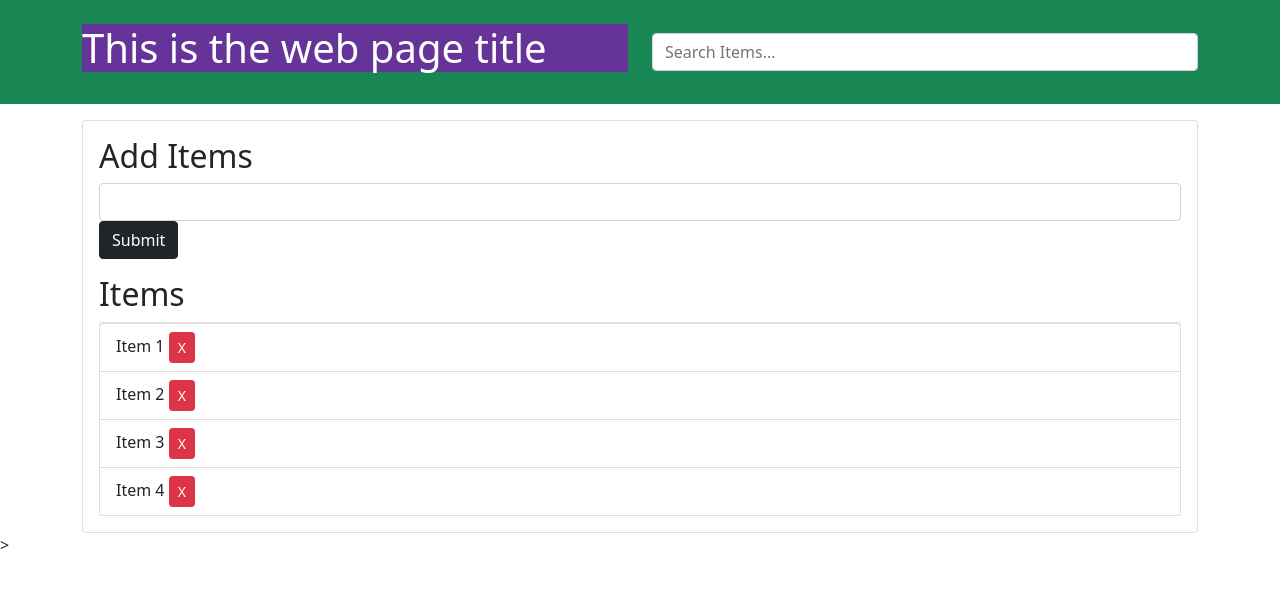
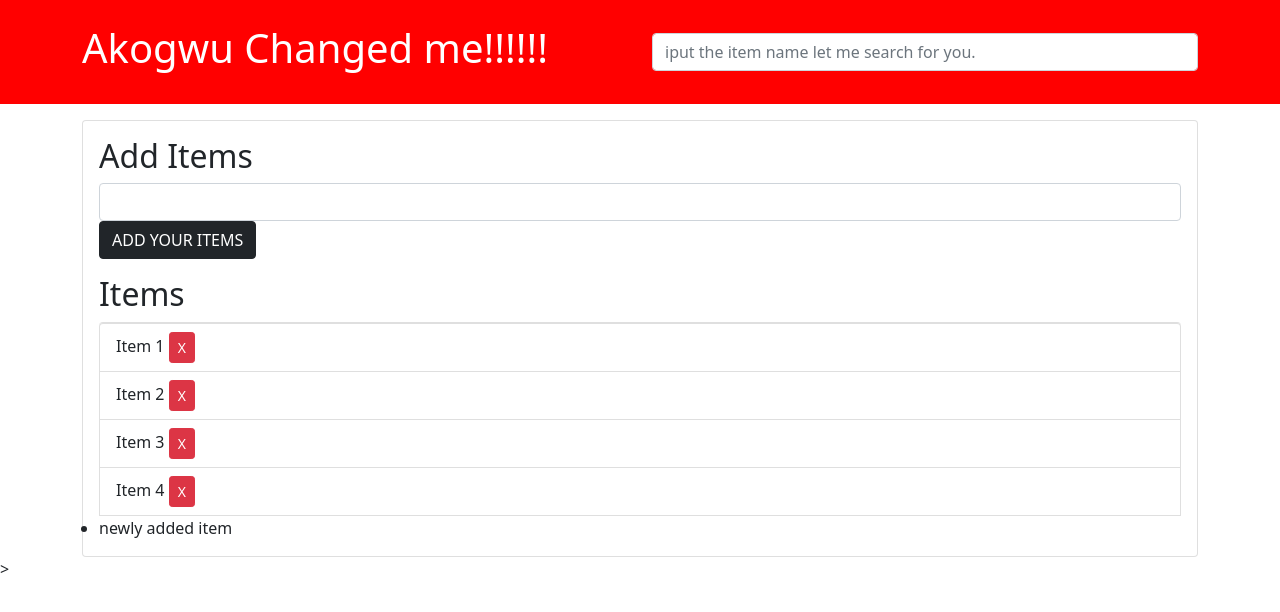
Before and after one commit to Akogwu24/DOM, a plain HTML site: page DOM/index.html in a window 1280 px wide. Drawn offline with Linux system fonts and the light colour scheme.

Commit message:
first trial on dom

```diff
--- a/DOM/index.html
+++ b/DOM/index.html
@@ -22,11 +22,11 @@
     <link rel="stylesheet" href="css/style.css" />
   </head>
   <body>
-    <header id="main-header" class="bg-success text-white p-4 mb-3">
+    <header id="main-header" class="text-white p-4 mb-3">
       <div class="container">
         <div class="row">
           <div class="col-md-6">
-            <h1 id="header-title">Item Lister<span style='display:none;'>123</span></h1>
+            <h1 id="header-title">Item Lister</h1>
           </div>
           <div class="col-md-6 align-self-center">
             <input
--- a/DOM/main.js
+++ b/DOM/main.js
@@ -109,8 +109,25 @@
 // console.log(newDiv);
 // container.insertBefore(newDiv, h1);
 
-// const multipleElelments = document.querySelectorAll('.row div');
-// console.log(multipleElelments);
-const title = document.getElementById('header-title');
-title.innerText = 'This is the web page title';
-title.style.backgroundColor = 'rebeccapurple';
+//My Own DOM manipulations
+const header = document.getElementById('main-header');
+header.style.backgroundColor = 'red';
+
+const headingTitle = document.getElementById('header-title');
+headingTitle.innerText = 'Akogwu Changed me!!!!!!';
+
+const topInput = document.querySelector('header input');
+topInput.setAttribute(
+  'placeholder',
+  'iput the item name let me search for you.'
+);
+
+const addBtn = document.getElementById('main').children[1].children[1];
+addBtn.setAttribute('value', 'ADD YOUR ITEMS');
+
+const listItem = document.createElement('li');
+listItem.innerHTML = 'newly added item';
+
+let list = document.querySelector('#items');
+list.cla;
+list.appendChild(listItem);
```
Also changed, not shown: 1 other file.
